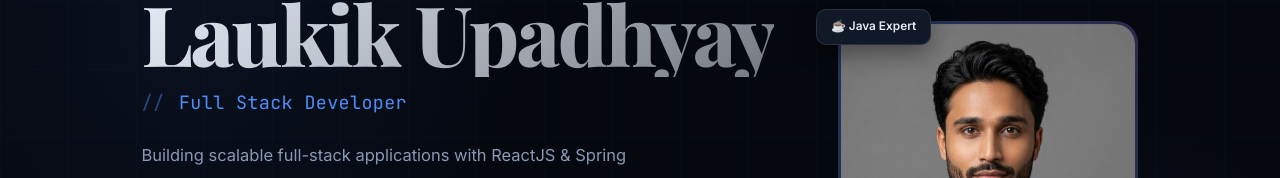
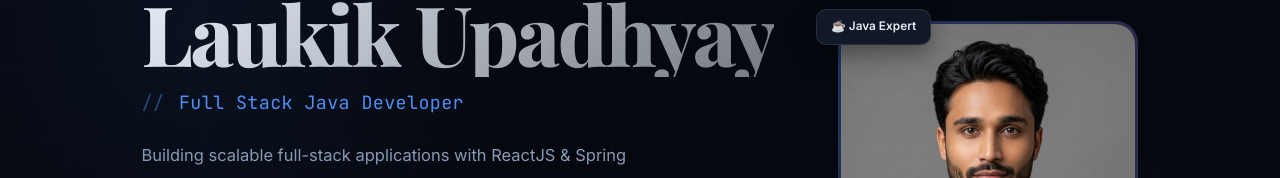
Before and after one commit to laukikupadhyay/My_New_Portfolio, a React (Vite) app: page / in a window 1280 px wide. Shown: the part 203-381 px from the top of the page. Built offline with nearby package versions, Linux system fonts and the light colour scheme; a web font is replaced by a local one.

Commit message:
Role Updated

```diff
--- a/src/data/portfolioData.js
+++ b/src/data/portfolioData.js
@@ -6,7 +6,7 @@ import resume from "../Documents/Laukik_Upadhyay_Resume.pdf";
 
 export const personal = {
   name: "Laukik Upadhyay",
-  title: "Full Stack Developer",
+  title: "Full Stack Java Developer",
   tagline:
     "Building scalable full-stack applications with ReactJS & Spring Boot.",
   summary:
```
